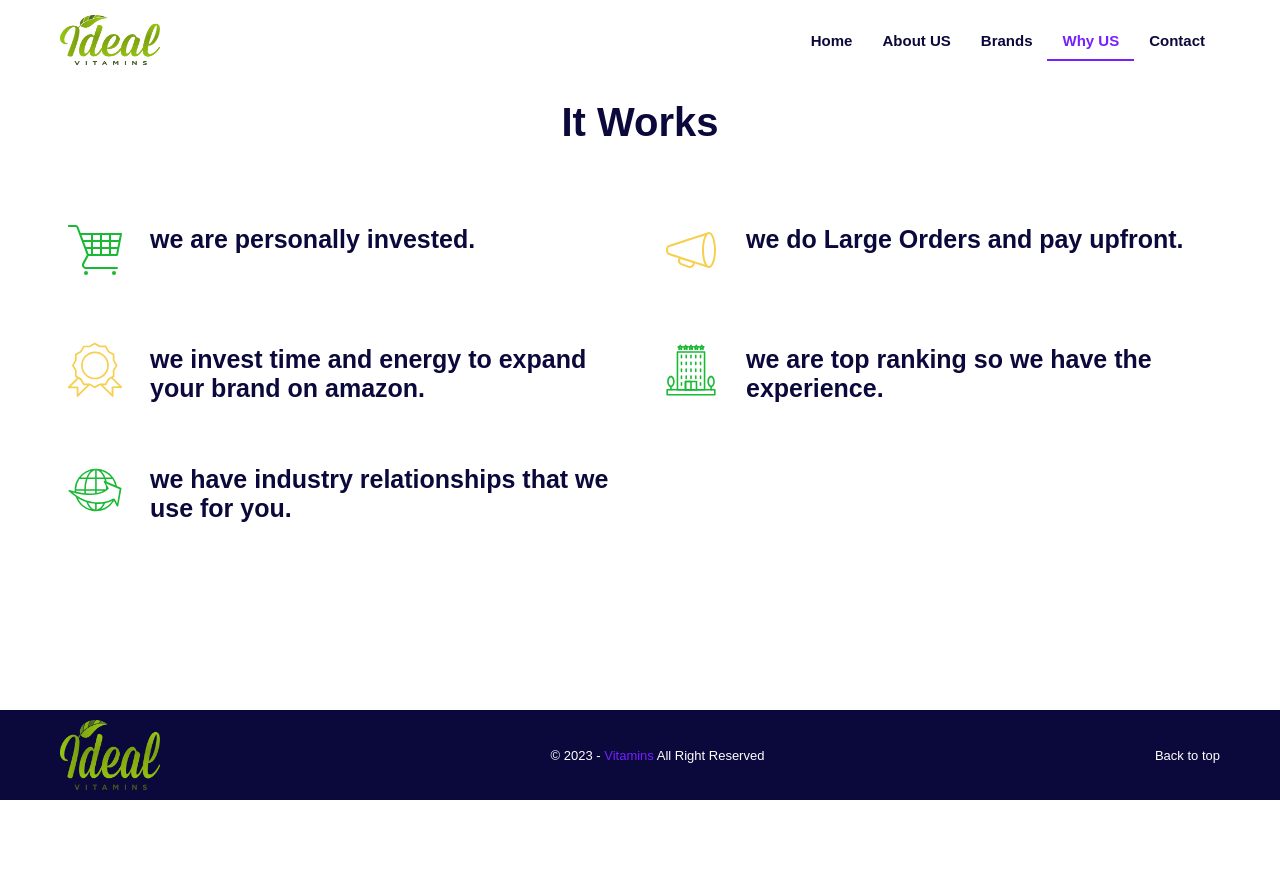
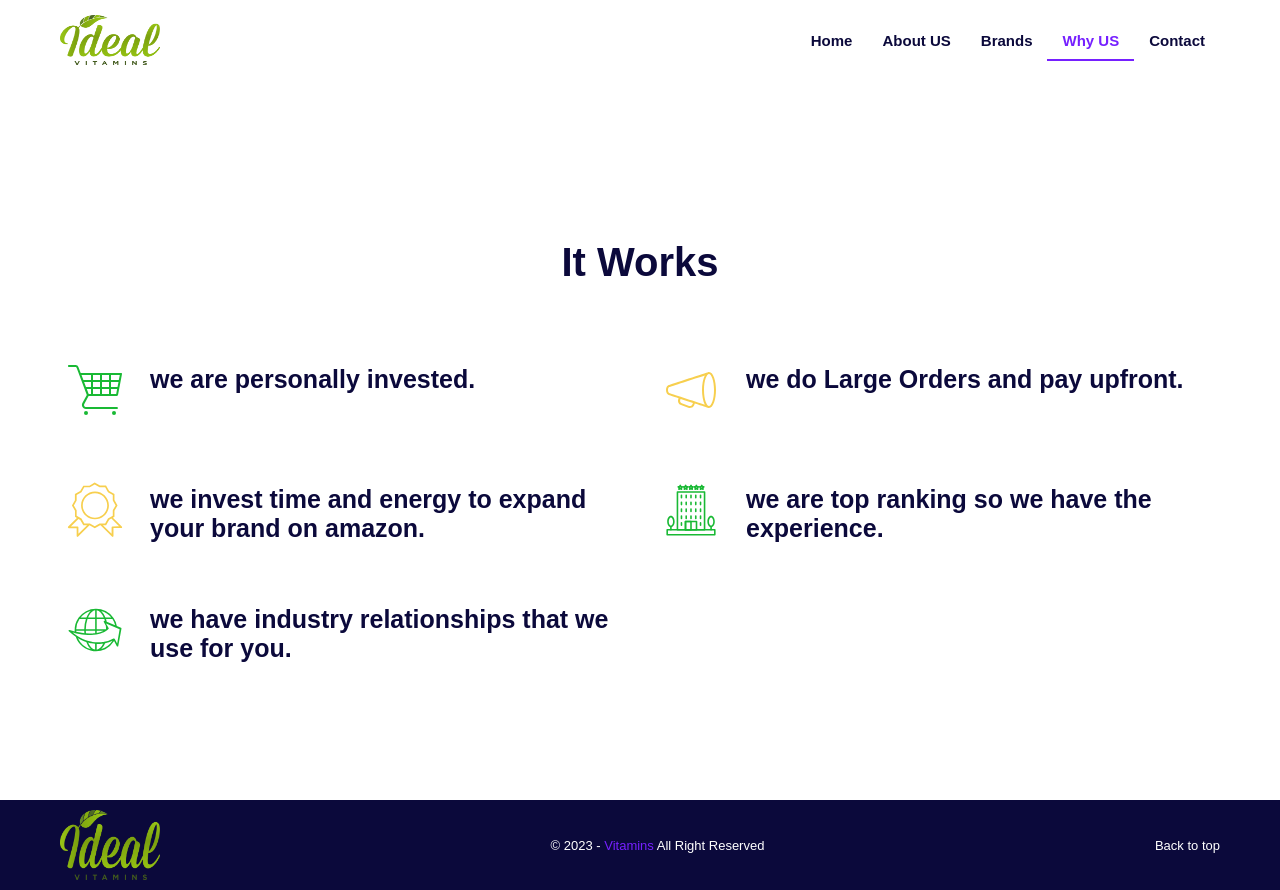
Before and after one commit to atocox41/vitamin, a React (Create React App) app: page /whyus in a window 1280 px wide. Before the commit the page ends 800 px from the top, so only its background shows below. Built offline with nearby package versions, Linux system fonts and the light colour scheme; a web font is replaced by a local one.

Commit message:
update whyus page

```diff
--- a/src/screens/WhyUs.jsx
+++ b/src/screens/WhyUs.jsx
@@ -8,7 +8,7 @@ export default function WhyUs() {
             <div className="whiteBg">
                 <div className="container">
                     <div className="row">
-                        <div className="textCenter marginBottom30 col-xs-12 col-sm-12 col-md-12 col-lg-12">
+                        <div className="textCenter marginTop50 marginBottom30 col-xs-12 col-sm-12 col-md-12 col-lg-12">
                             <h1 className="font40 extraBold">It Works</h1>
                         </div>
                         <div className="col-xs-12 col-sm-6 col-md-6 col-lg-6">
@@ -134,8 +134,8 @@ export default function WhyUs() {
 
 const Wrapper = styled.section`
   width: 100%;
-  padding: 100px 20px;
-  min-height: calc(100vh - 90px);
+  padding: 190px 20px 50px 20px;
+  min-height: 100vh;
   justify-content: center;
   align-items: center;
 `;
```
